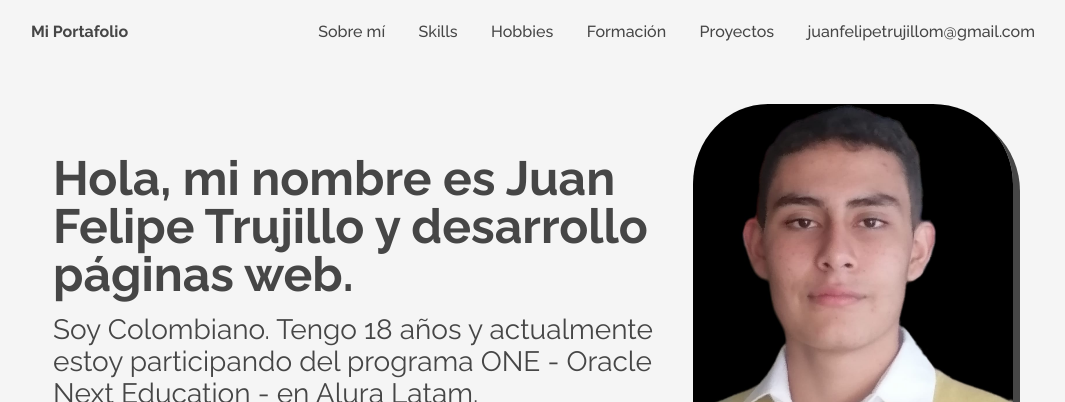
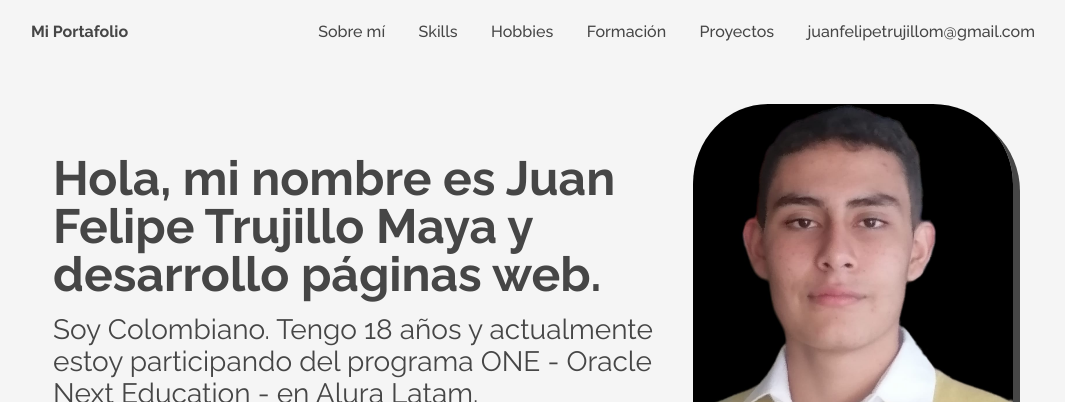
Before and after one commit to catmasterX/Alura-Challenge-3-Portfolio, a plain HTML site: page index.html in a window 1280 px wide. Shown: the top 402 px of the page, without its empty margins (97-1162 px from the left). Drawn offline with Linux system fonts and the light colour scheme.

Commit message:
Update index.html

```diff
--- a/index.html
+++ b/index.html
@@ -48,7 +48,7 @@
     <main>
       <section class="container-presentacion">
         <div class="presentacion">
-          <h2 class="subtitulo subtitulo-responsive">Hola, mi nombre es Juan Felipe Trujillo y desarrollo páginas web.</h2>
+          <h2 class="subtitulo subtitulo-responsive">Hola, mi nombre es Juan Felipe Trujillo Maya y desarrollo páginas web.</h2>
           <p class="texto-presentacion">Soy Colombiano. Tengo 18 años y actualmente estoy participando del programa ONE - Oracle Next Education - en Alura Latam.</p>
 
           <ul class="redes">
```
